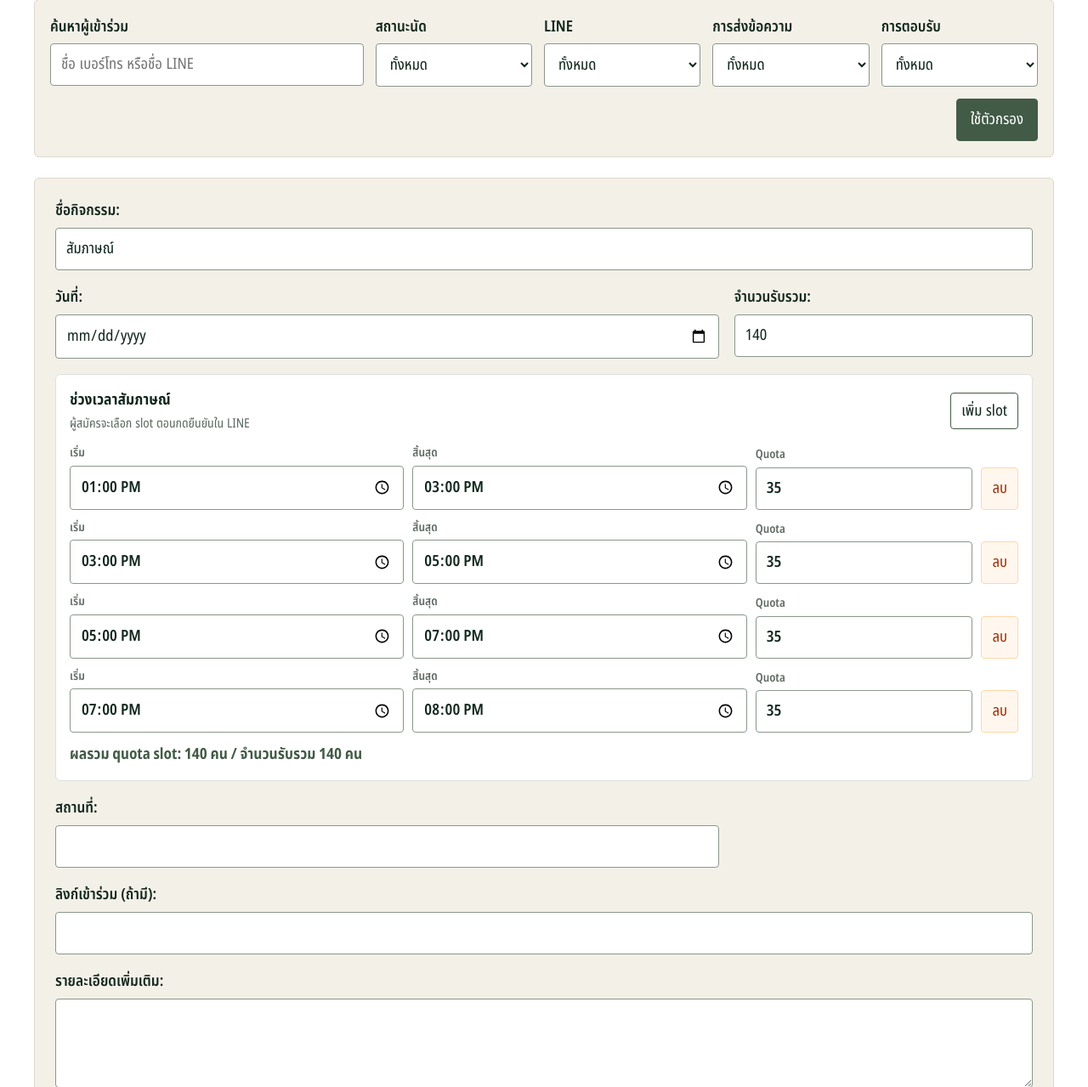
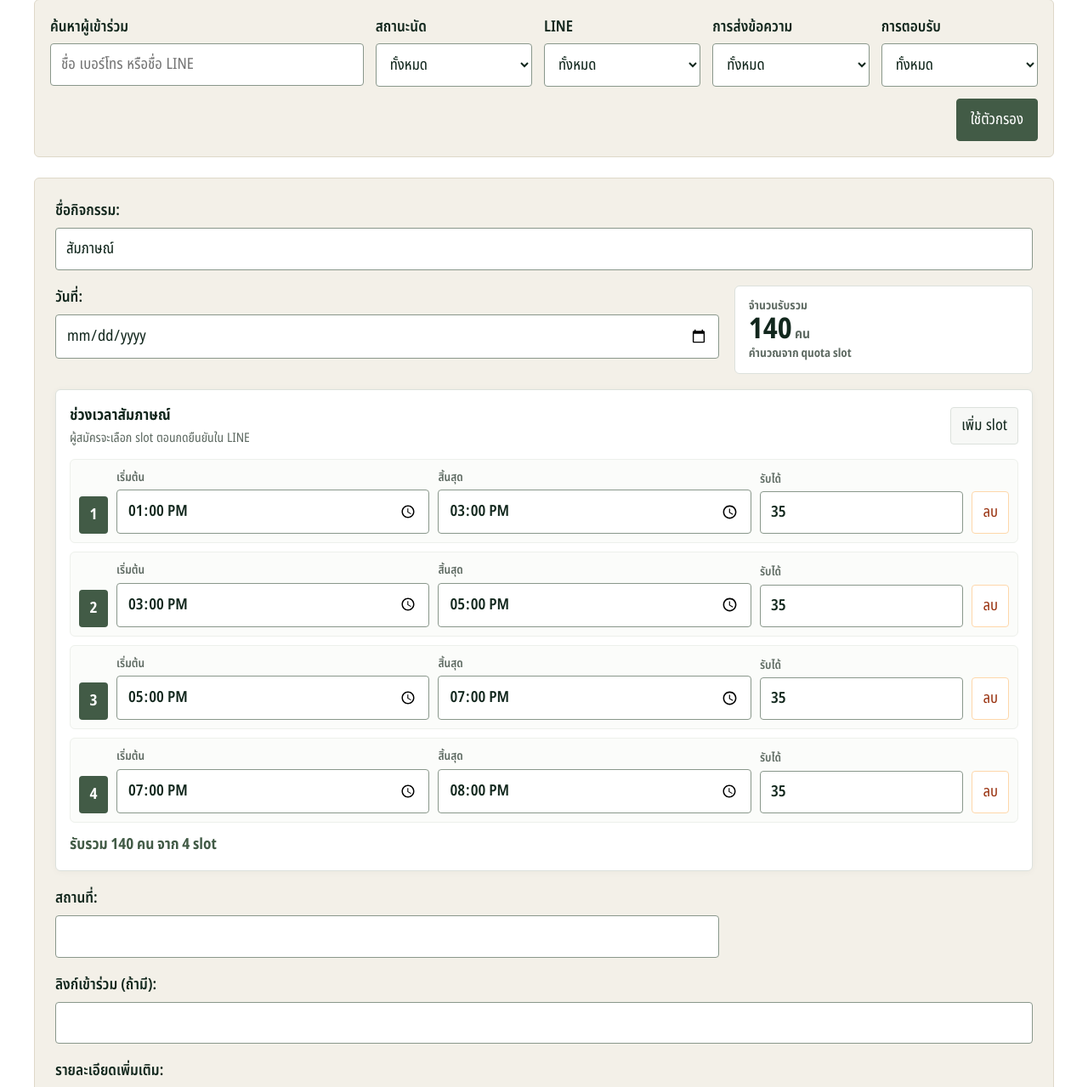
Before and after one commit to Atothegod/BRI, a Django app: page /school-admin/appointments/ in a window 1280 px wide. Shown: the part 395-1674 px from the top of the page at 85% size. Run offline with Django 5.2, Linux system fonts and the light colour scheme; the visitor is signed in with stand-in values (Sample User, id 1); data that the repository does not hold is empty.

Commit message:
feat: update appointment scheduling logic and UI for improved slot management

```diff
--- a/backend/school/static/school/css/interviews.css
+++ b/backend/school/static/school/css/interviews.css
@@ -29,17 +29,21 @@ button:disabled { opacity: .5; cursor: default; }
 .schedule-fields.interview-slot-mode { grid-template-columns: minmax(190px, 1fr) minmax(150px, .45fr); }
 .title-field, .details-field { grid-column: 1 / -1; }
 .url-field { grid-column: span 2; }
-.slot-editor { grid-column: 1 / -1; padding: 16px; background: #fff; border: 1px solid var(--bri-border); border-radius: 6px; }
+.capacity-summary { display: grid; align-content: center; min-height: 78px; padding: 12px 16px; color: var(--bri-forest); background: #fff; border: 1px solid var(--bri-border); border-radius: 6px; }
+.capacity-summary span, .capacity-summary small { color: #5f6b63; font-size: 14px; font-weight: 700; }
+.capacity-summary strong { display: block; font-size: 34px; line-height: 1; }
+.capacity-summary strong::after { content: " คน"; font-size: 16px; color: #5f6b63; }
+.slot-editor { grid-column: 1 / -1; padding: 16px; background: #fff; border: 1px solid var(--bri-border); border-radius: 6px; box-shadow: 0 1px 8px rgba(18, 39, 29, .04); }
 .slot-editor-heading { display: flex; justify-content: space-between; gap: 12px; align-items: center; margin-bottom: 12px; }
 .slot-editor-heading small { display: block; color: #5f6b63; margin-top: 2px; }
-.slot-editor-heading button { min-height: 38px; padding: 7px 12px; color: var(--bri-forest); background: #fff; }
+.slot-editor-heading button { min-height: 38px; padding: 7px 12px; color: var(--bri-forest); background: #f7f8f6; border-color: var(--bri-border); }
 .slot-rows { display: grid; gap: 10px; }
-.slot-row { display: grid; grid-template-columns: minmax(120px, 1fr) minmax(120px, 1fr) minmax(90px, .65fr) auto; gap: 10px; align-items: end; }
+.slot-row { display: grid; grid-template-columns: 34px minmax(120px, 1fr) minmax(120px, 1fr) minmax(90px, .65fr) auto; gap: 10px; align-items: end; padding: 10px; background: #fbfcfa; border: 1px solid #edf0eb; border-radius: 6px; }
+.slot-index { display: grid; width: 34px; height: 44px; place-items: center; color: #fff; background: var(--bri-sage); border-radius: 4px; font-weight: 800; }
 .slot-row label { margin: 0; }
 .slot-row label span { display: block; margin-bottom: 4px; color: #5f6b63; font-size: 14px; }
-.slot-remove { min-height: 44px; padding-inline: 12px; color: #9a3412; background: #fff7ed; border-color: #fed7aa; }
+.slot-remove { min-height: 44px; padding-inline: 12px; color: #9a3412; background: #fff; border-color: #fed7aa; }
 .slot-total { margin: 12px 0 0; color: var(--bri-sage); font-weight: 700; }
-.slot-total.mismatch { color: var(--bri-warning-ink); }
 label { display: block; margin-bottom: 6px; font-weight: 600; }
 .selection-bar { justify-content: space-between; padding: 16px 0; }
 .table-scroll { overflow-x: auto; }
@@ -94,4 +98,4 @@ td small { display: block; color: #5f6b63; margin-top: 4px; overflow-wrap: anywh
 .history-heading span { color: #5f6b63; }
 @media(max-width: 420px) { .appointment-summary div { grid-template-columns: 1fr; gap: 3px; } }
 @media(max-width: 900px) { .filter-panel { grid-template-columns: repeat(2, minmax(0, 1fr)); } .filter-search { grid-column: 1 / -1; } }
-@media(max-width: 640px) { .interviews { padding: 16px; } .filter-panel { grid-template-columns: 1fr; } .filter-search, .filter-actions { grid-column: auto; } .filter-actions { justify-content: flex-start; } .schedule-fields, .schedule-fields.interview-slot-mode { grid-template-columns: 1fr 1fr; padding: 18px; } .title-field, .location-field, .details-field, .url-field { grid-column: 1 / -1; } .schedule-fields > div { min-width: 0; } .slot-row { grid-template-columns: 1fr 1fr; } .slot-row label:nth-child(3) { grid-column: span 1; } .slot-remove { width: 100%; } .slot-picker { grid-template-columns: 1fr; } .calendar-tile { min-height: 112px; } #confirm-schedule { width: 100%; } .type-tabs { display: flex; } .type-tabs a { flex: 1; min-width: 0; } }
+@media(max-width: 640px) { .interviews { padding: 16px; } .filter-panel { grid-template-columns: 1fr; } .filter-search, .filter-actions { grid-column: auto; } .filter-actions { justify-content: flex-start; } .schedule-fields, .schedule-fields.interview-slot-mode { grid-template-columns: 1fr; padding: 18px; } .title-field, .location-field, .details-field, .url-field { grid-column: 1 / -1; } .schedule-fields > div { min-width: 0; } .slot-editor-heading { align-items: stretch; flex-direction: column; } .slot-row { grid-template-columns: 34px 1fr 1fr; } .slot-row label:nth-of-type(3) { grid-column: 2 / -1; } .slot-remove { grid-column: 1 / -1; width: 100%; } .slot-picker { grid-template-columns: 1fr; } .calendar-tile { min-height: 112px; } #confirm-schedule { width: 100%; } .type-tabs { display: flex; } .type-tabs a { flex: 1; min-width: 0; } }
--- a/backend/school/static/school/js/interviews.js
+++ b/backend/school/static/school/js/interviews.js
@@ -5,13 +5,31 @@
     const submit = document.querySelector('#confirm-schedule');
     const slotRows = document.querySelector('[data-slot-rows]');
     const slotTotal = document.querySelector('[data-slot-total]');
+    const slotCapacityValue = document.querySelector('[data-slot-capacity-value]');
     let busy = false;
+    function addMinutes(value, minutes) {
+        if (!value) return '';
+        const [hour, minute] = value.split(':').map(Number);
+        if (Number.isNaN(hour) || Number.isNaN(minute)) return '';
+        const total = hour * 60 + minute + minutes;
+        const nextHour = Math.floor((total % 1440) / 60).toString().padStart(2, '0');
+        const nextMinute = (total % 60).toString().padStart(2, '0');
+        return `${nextHour}:${nextMinute}`;
+    }
+    function renumberSlots() {
+        if (!slotRows) return;
+        [...slotRows.querySelectorAll('.slot-row')].forEach((row, index) => {
+            row.querySelector('.slot-index').textContent = index + 1;
+        });
+    }
     function syncSlotTotal() {
         if (!slotRows || !slotTotal) return;
-        const total = [...slotRows.querySelectorAll('[name="slot_capacity"]')].reduce((sum, input) => sum + (parseInt(input.value, 10) || 0), 0);
-        const target = parseInt(form.elements.total_capacity?.value || '0', 10) || 0;
-        slotTotal.textContent = `ผลรวม quota slot: ${total} คน${target ? ` / จำนวนรับรวม ${target} คน` : ''}`;
-        slotTotal.classList.toggle('mismatch', !!target && total !== target);
+        const capacities = [...slotRows.querySelectorAll('[name="slot_capacity"]')].map(input => parseInt(input.value, 10) || 0);
+        const total = capacities.reduce((sum, value) => sum + value, 0);
+        const filledSlots = capacities.filter(Boolean).length;
+        slotTotal.textContent = `รับรวม ${total} คน จาก ${filledSlots} slot`;
+        if (slotCapacityValue) slotCapacityValue.textContent = total;
+        renumberSlots();
     }
     function sync() {
         const count = boxes.filter(box => box.checked).length;
@@ -22,12 +40,17 @@
         syncSlotTotal();
     }
     function createSlotRow() {
+        const lastRow = slotRows?.querySelector('.slot-row:last-child');
+        const lastEnd = lastRow?.querySelector('[name="slot_end"]')?.value || '';
+        const lastCapacity = lastRow?.querySelector('[name="slot_capacity"]')?.value || '';
+        const nextEnd = addMinutes(lastEnd, 120);
         const row = document.createElement('div');
         row.className = 'slot-row';
         row.innerHTML = [
-            '<label><span>เริ่ม</span><input type="time" name="slot_start"></label>',
-            '<label><span>สิ้นสุด</span><input type="time" name="slot_end"></label>',
-            '<label><span>Quota</span><input type="number" min="1" name="slot_capacity"></label>',
+            '<span class="slot-index"></span>',
+            `<label><span>เริ่มต้น</span><input type="time" name="slot_start" value="${lastEnd}"></label>`,
+            `<label><span>สิ้นสุด</span><input type="time" name="slot_end" value="${nextEnd}"></label>`,
+            `<label><span>รับได้</span><input type="number" min="1" name="slot_capacity" value="${lastCapacity}"></label>`,
             '<button type="button" class="slot-remove" data-remove-slot aria-label="ลบ slot">ลบ</button>',
         ].join('');
         return row;
@@ -48,7 +71,6 @@
         }
         syncSlotTotal();
     });
-    form.elements.total_capacity?.addEventListener('input', syncSlotTotal);
     boxes.forEach(box => box.addEventListener('change', sync));
     selectAll.addEventListener('change', () => { boxes.forEach(box => { box.checked = selectAll.checked; }); sync(); });
     form.addEventListener('submit', event => {
--- a/backend/school/templates/school/interview_confirmation.html
+++ b/backend/school/templates/school/interview_confirmation.html
@@ -1,7 +1,7 @@
 {% extends "base.html" %}
 {% load static tz %}
 {% block title %}ยืนยันนัดหมาย | BRI{% endblock %}
-{% block extra_css %}<link rel="stylesheet" href="{% static 'school/css/interviews.css' %}?v=20260920-slots-1">{% endblock %}
+{% block extra_css %}<link rel="stylesheet" href="{% static 'school/css/interviews.css' %}?v=20260920-slots-2">{% endblock %}
 {% block content %}
 <main class="confirmation-page"><section class="confirmation-shell" aria-labelledby="confirmation-title">
     <div class="confirmation-brand">{% include "school/includes/brand_logo.html" with variant="success" %}</div>
@@ -23,8 +23,8 @@
                     <div class="slot-choice-list">
                         {% for slot in slot_options %}
                             <label class="slot-choice{% if slot.is_full %} full{% endif %}">
-                                <input type="radio" name="slot" value="{{ slot.id }}" {% if slot.is_full %}disabled{% endif %}>
-                                <span><strong>{{ slot.label }}</strong><small>{% if slot.is_full %}เต็มแล้ว{% else %}เหลือ {{ slot.remaining }} / {{ slot.capacity }} ที่นั่ง{% endif %}</small></span>
+                                <input type="radio" name="slot" value="{{ slot.id }}" {% if slot.is_full %}disabled{% elif slot.is_default %}checked{% endif %}>
+                                <span><strong>{{ slot.label }}</strong><small>{% if slot.is_full %}เต็มแล้ว{% else %}เหลือ {{ slot.remaining }} จาก {{ slot.capacity }} ที่นั่ง{% endif %}</small></span>
                             </label>
                         {% endfor %}
                     </div>
--- a/backend/school/templates/school/interview_schedule.html
+++ b/backend/school/templates/school/interview_schedule.html
@@ -2,7 +2,7 @@
 {% load static tz %}
 {% block title %}จัดการนัดหมาย | BRI{% endblock %}
 {% block extra_css %}
-<link rel="stylesheet" href="{% static 'school/css/interviews.css' %}?v=20260920-slots-1">
+<link rel="stylesheet" href="{% static 'school/css/interviews.css' %}?v=20260920-slots-2">
 <link rel="stylesheet" href="{% static 'school/css/school_admin.css' %}?v=20260916-school-admin-4">
 {% endblock %}
 {% block content %}
@@ -31,24 +31,24 @@
             <div>{{ form.date.label_tag }}{{ form.date }}</div>
             {% if appointment_type == "interview" %}
                 {{ form.time }}
-                <div>{{ form.total_capacity.label_tag }}{{ form.total_capacity }}</div>
+                <div class="capacity-summary" aria-live="polite"><span>จำนวนรับรวม</span><strong data-slot-capacity-value>0</strong><small>คำนวณจาก quota slot</small></div>
                 <div class="slot-editor" data-slot-editor>
                     <div class="slot-editor-heading"><div><strong>ช่วงเวลาสัมภาษณ์</strong><small>ผู้สมัครจะเลือก slot ตอนกดยืนยันใน LINE</small></div><button type="button" data-add-slot>เพิ่ม slot</button></div>
                     <div class="slot-rows" data-slot-rows>
                         {% for slot in slot_rows %}
                             <div class="slot-row">
-                                <label><span>เริ่ม</span><input type="time" name="slot_start" value="{{ slot.start }}"></label>
+                                <span class="slot-index">{{ forloop.counter }}</span>
+                                <label><span>เริ่มต้น</span><input type="time" name="slot_start" value="{{ slot.start }}"></label>
                                 <label><span>สิ้นสุด</span><input type="time" name="slot_end" value="{{ slot.end }}"></label>
-                                <label><span>Quota</span><input type="number" min="1" name="slot_capacity" value="{{ slot.capacity }}"></label>
+                                <label><span>รับได้</span><input type="number" min="1" name="slot_capacity" value="{{ slot.capacity }}"></label>
                                 <button type="button" class="slot-remove" data-remove-slot aria-label="ลบ slot">ลบ</button>
                             </div>
                         {% endfor %}
                     </div>
-                    <p class="slot-total" data-slot-total>ผลรวม quota slot: 0 คน</p>
+                    <p class="slot-total" data-slot-total>รับรวม 0 คน จาก 0 slot</p>
                 </div>
             {% else %}
                 <div>{{ form.time.label_tag }}{{ form.time }}</div>
-                {{ form.total_capacity }}
             {% endif %}
             <div class="location-field">{{ form.location.label_tag }}{{ form.location }}</div><div class="url-field">{{ form.meeting_url.label_tag }}{{ form.meeting_url }}</div>
             <div class="details-field">{{ form.details.label_tag }}{{ form.details }}</div>
@@ -75,4 +75,4 @@
 </main>
 {{ send_queue|json_script:"interview-queue" }}<div hidden data-confirmation-status-url="{% url 'school:appointment_confirmation_status' %}"></div>
 {% endblock %}
-{% block extra_js %}<script src="{% static 'school/js/interviews.js' %}?v=20260920-slots-1" defer></script>{% endblock %}
+{% block extra_js %}<script src="{% static 'school/js/interviews.js' %}?v=20260920-slots-2" defer></script>{% endblock %}
--- a/backend/school/test_interviews.py
+++ b/backend/school/test_interviews.py
@@ -36,7 +36,6 @@ class AppointmentScheduleTests(TestCase):
         }
         if appointment_type == "interview":
             data.update({
-                "total_capacity": "2",
                 "slot_start": ["09:30"],
                 "slot_end": ["10:30"],
                 "slot_capacity": ["2"],
@@ -138,7 +137,7 @@ class AppointmentScheduleTests(TestCase):
 
     @override_settings(PUBLIC_BASE_URL="https://bri.example")
     def test_interview_confirmation_requires_available_slot(self):
-        self.schedule(total_capacity="1", slot_capacity=["1"])
+        self.schedule(slot_capacity=["1"])
         participants = list(AppointmentParticipant.objects.order_by("pk"))
         slot = AppointmentSlot.objects.get()
         first_token = parse_qs(urlsplit(self.confirmation_url(participants[0])).query)["token"][0]
@@ -146,7 +145,7 @@ class AppointmentScheduleTests(TestCase):
 
         preview = self.client.get(reverse("school:appointment_confirmation"), {"token": first_token})
         self.assertContains(preview, "เลือกเวลาสัมภาษณ์")
-        self.assertContains(preview, "เหลือ 1 / 1 ที่นั่ง")
+        self.assertContains(preview, "เหลือ 1 จาก 1 ที่นั่ง")
         confirmed = self.client.post(reverse("school:appointment_confirmation"), {"token": first_token, "slot": slot.pk})
         self.assertContains(confirmed, "ยืนยันนัดสัมภาษณ์แล้ว")
         participants[0].refresh_from_db()
```
Also changed, not shown: backend/school/interviews.py (+7 -16 lines).
